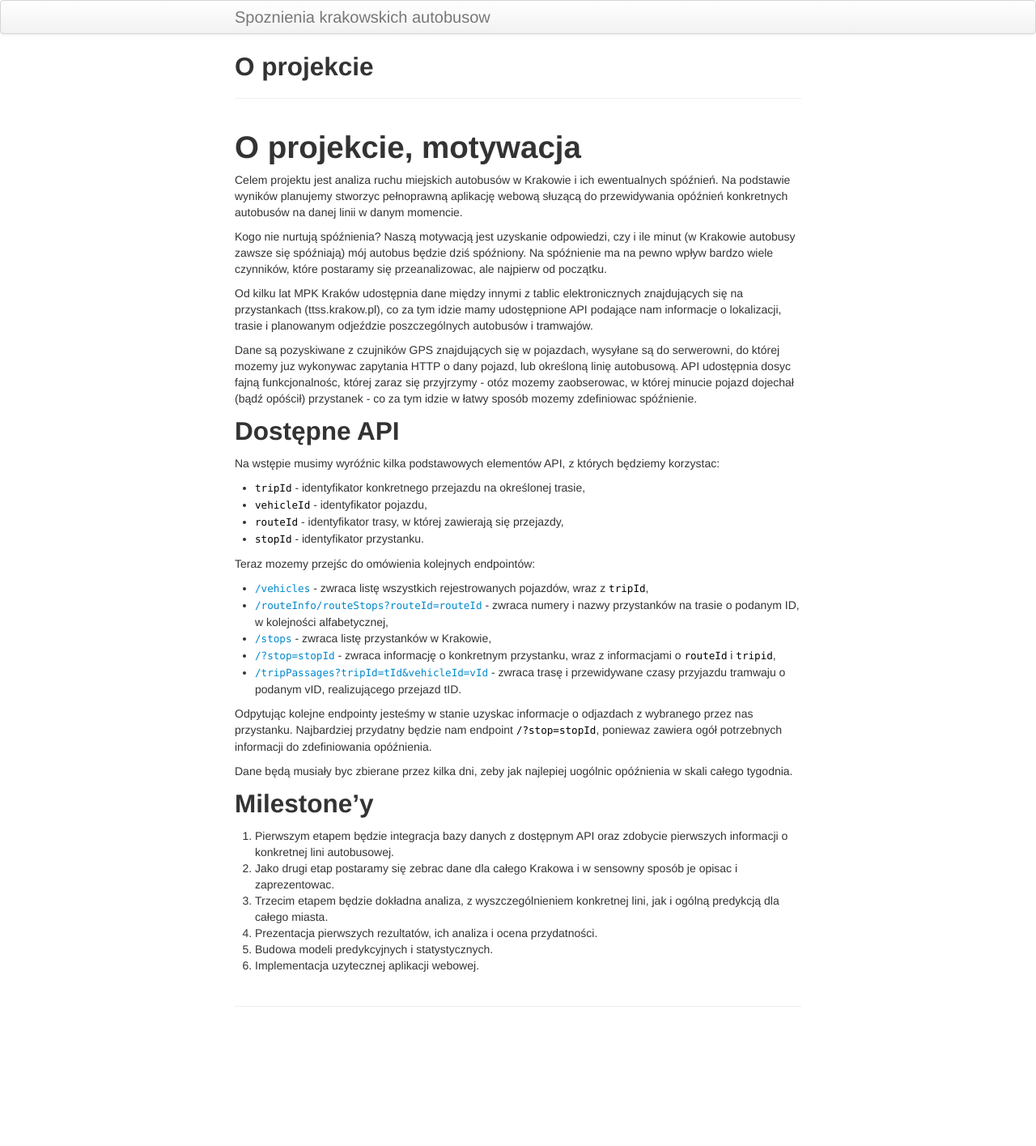
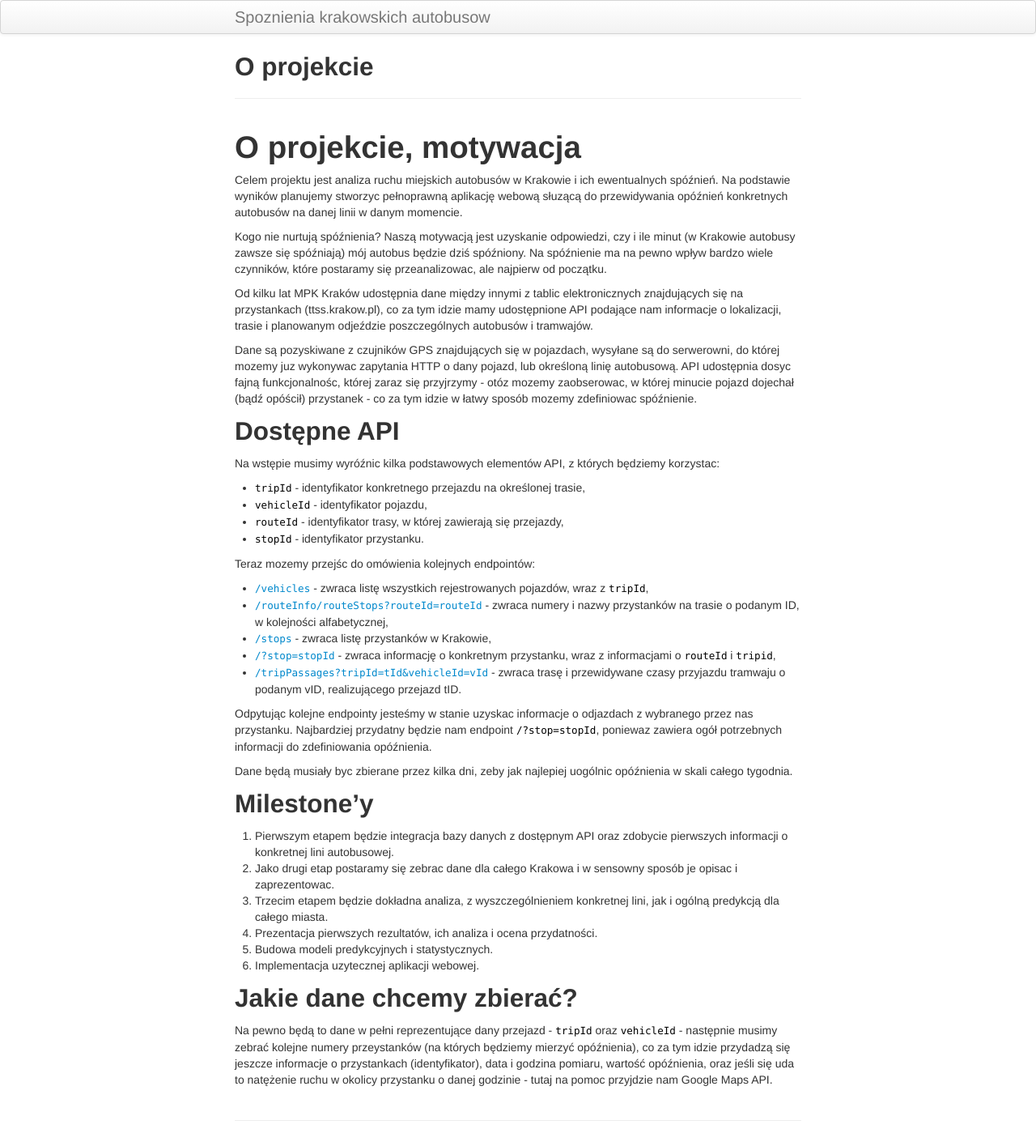
Before and after one commit to Valaraucoo/public-transport-delay, a Jekyll site: the page built from pages/project_site.md, in a window 1280 px wide. Shown: the whole page at 81% size. Built offline with Jekyll 4.4.1, drawn with Linux system fonts in a browser that asks for light colours; before the commit the page ends 1274 px from its top, so only the background shows below that.

Commit message:
Update project_site.md

```diff
--- a/pages/project_site.md
+++ b/pages/project_site.md
@@ -44,3 +44,7 @@ Dane będą musiały byc zbierane przez kilka dni, zeby jak najlepiej uogólnic
 4. Prezentacja pierwszych rezultatów, ich analiza i ocena przydatności.
 5. Budowa modeli predykcyjnych i statystycznych.
 6. Implementacja uzytecznej aplikacji webowej.
+
+
+## Jakie dane chcemy zbierać?
+Na pewno będą to dane w pełni reprezentujące dany przejazd - `tripId` oraz `vehicleId` - następnie musimy zebrać kolejne numery przeystanków (na których będziemy mierzyć opóźnienia), co za tym idzie przydadzą się jeszcze informacje o przystankach (identyfikator), data i godzina pomiaru, wartość opóźnienia, oraz jeśli się uda to natężenie ruchu w okolicy przystanku o danej godzinie - tutaj na pomoc przyjdzie nam Google Maps API.
```
